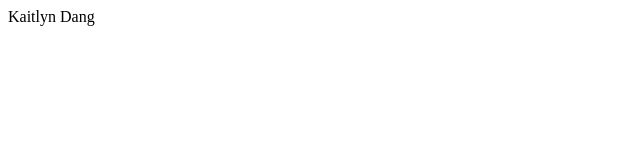
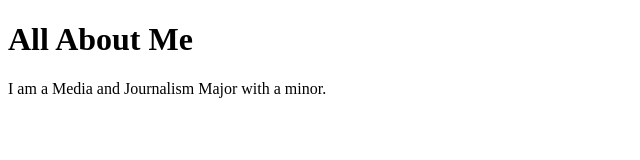
Before and after one commit to ktlyndng/intro-to-html, a plain HTML site: page index.html in a window 1280 px wide. Shown: the whole page, without its empty margins (0-640 px from the left). Drawn offline with Linux system fonts and the light colour scheme.

Commit message:
chane html name

```diff
--- a/index.html
+++ b/index.html
@@ -3,9 +3,10 @@
   <head>
     <meta charset="UTF-8" />
     <meta name="viewport" content="width=device-width, initial-scale=1.0" />
-    <title>Document</title>
+    <title>Kaitlyn Dang</title>
   </head>
   <body>
-    Kaitlyn Dang
+    <h1>All About Me</h1>
+    <p>I am a Media and Journalism Major with a minor.</p>
   </body>
 </html>
```
